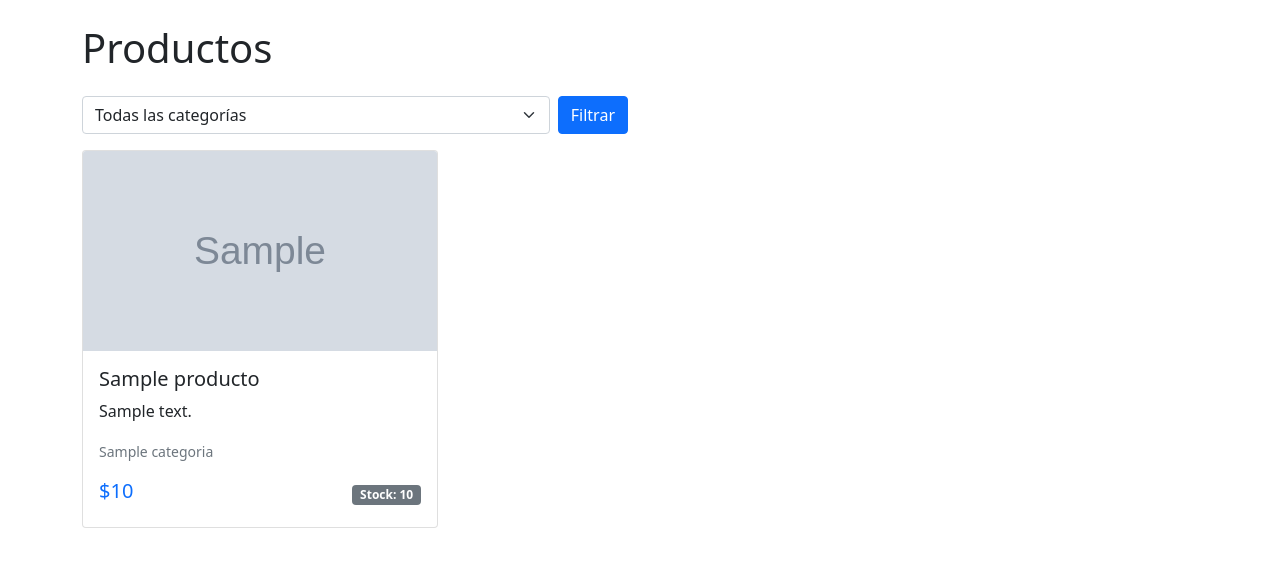
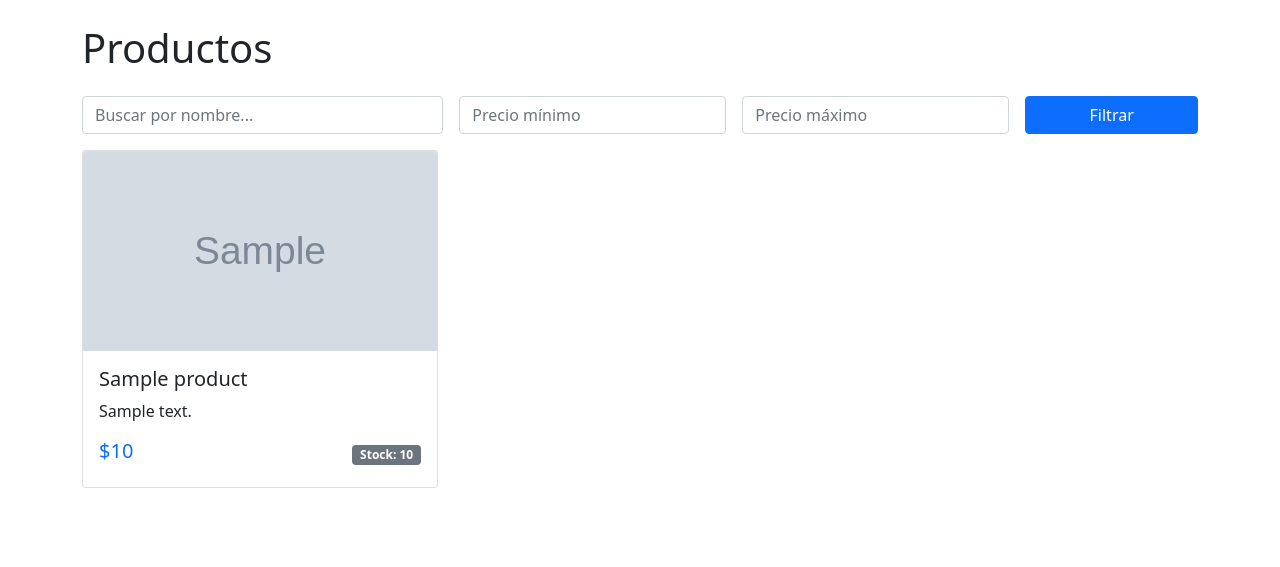
Before and after one commit to Yami9408/BizFlow, a Django app: template ventas/templates/ventas/productos.html in a window 1280 px wide. Shown: the part 56-623 px from the top of the page. Run offline with Django 4.2, Linux system fonts and the light colour scheme; the template is opened without the code that fills it: most values are stand-ins (such as "Sample title", 1, 10 or a date in 2020); grey boxes marked "Sample" are stand-in pictures; data that the repository does not hold is empty.

Commit message:
change products

```diff
--- a/ventas/templates/ventas/productos.html
+++ b/ventas/templates/ventas/productos.html
@@ -10,41 +10,47 @@
 </div>
 
 <div class="row mb-3">
-    <div class="col-md-6">
-        <form method="get" class="d-flex">
-            <select name="categoria" class="form-select me-2">
-                <option value="">Todas las categorías</option>
-                {% for categoria in categorias %}
-                    <option value="{{ categoria.id }}" {% if request.GET.categoria == categoria.id|stringformat:"s" %}selected{% endif %}>
-                        {{ categoria.nombre }}
-                    </option>
-                {% endfor %}
-            </select>
-            <button type="submit" class="btn btn-primary">Filtrar</button>
+    <div class="col-12">
+        <form method="get" class="row g-3">
+            <div class="col-md-4">
+                <input type="text" name="search" class="form-control"
+                       placeholder="Buscar por nombre..."
+                       value="{{ request.GET.search }}">
+            </div>
+            <div class="col-md-3">
+                <input type="number" name="min_price" class="form-control"
+                       placeholder="Precio mínimo" step="0.01"
+                       value="{{ request.GET.min_price }}">
+            </div>
+            <div class="col-md-3">
+                <input type="number" name="max_price" class="form-control"
+                       placeholder="Precio máximo" step="0.01"
+                       value="{{ request.GET.max_price }}">
+            </div>
+            <div class="col-md-2">
+                <button type="submit" class="btn btn-primary w-100">Filtrar</button>
+            </div>
         </form>
     </div>
 </div>
 
 <div class="row">
-    {% for producto in productos %}
+    {% for product in products %}
         <div class="col-md-4 mb-4">
             <div class="card">
-            {% if producto.imagen %}
-                <img src="{{ producto.imagen.url }}" class="card-img-top" style="height: 200px; object-fit: cover;">
+                {% if product.image %}
+                    <img src="{{ product.image.url }}" class="card-img-top" style="height: 200px; object-fit: cover;">
                 {% else %}
                     <div class="card-img-top bg-light d-flex align-items-center justify-content-center" style="height: 200px;">
                         <i class="fas fa-image fa-3x text-muted"></i>
                     </div>
                 {% endif %}
                 <div class="card-body">
-                <h5 class="card-title">{{ producto.nombre }}</h5>
-                <p class="card-text">{{ producto.descripcion|truncatewords:15 }}</p>
-                <p class="card-text">
-                    <small class="text-muted">{{ producto.categoria.nombre }}</small>
-                </p>
+                    <h5 class="card-title">{{ product.name }}</h5>
+                    <p class="card-text">{{ product.description|truncatewords:15 }}</p>
                     <div class="d-flex justify-content-between align-items-center">
-                    <span class="h5 text-primary">${{ producto.precio }}</span>
-                    <span class="badge bg-secondary">Stock: {{ producto.stock }}</span>
+                        <span class="h5 text-primary">${{ product.sale_price_mn }}</span>
+                        <span class="badge bg-secondary">Stock: {{ product.stock }}</span>
                     </div>
                 </div>
             </div>
```
Also changed, not shown: ventas/admin.py (line endings or trailing spaces). Lines whose indentation alone changed are shown as unchanged.
